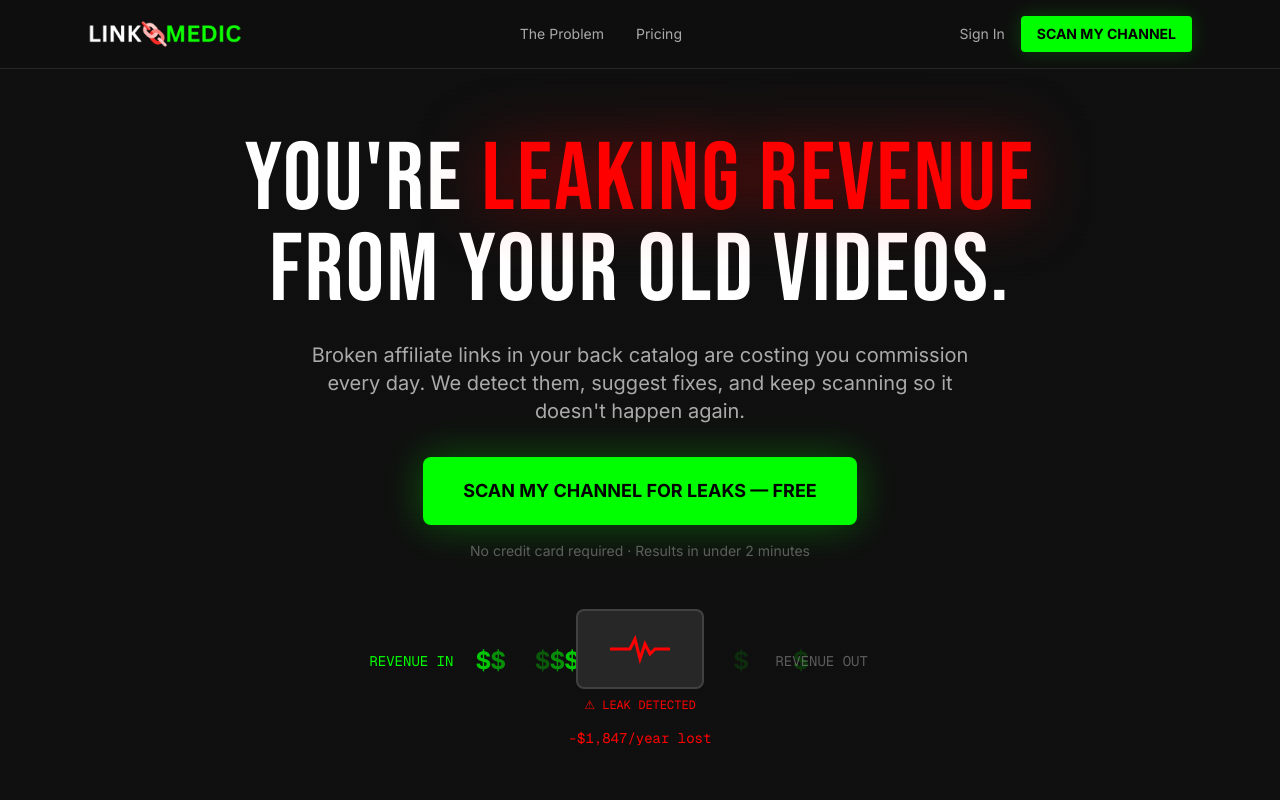
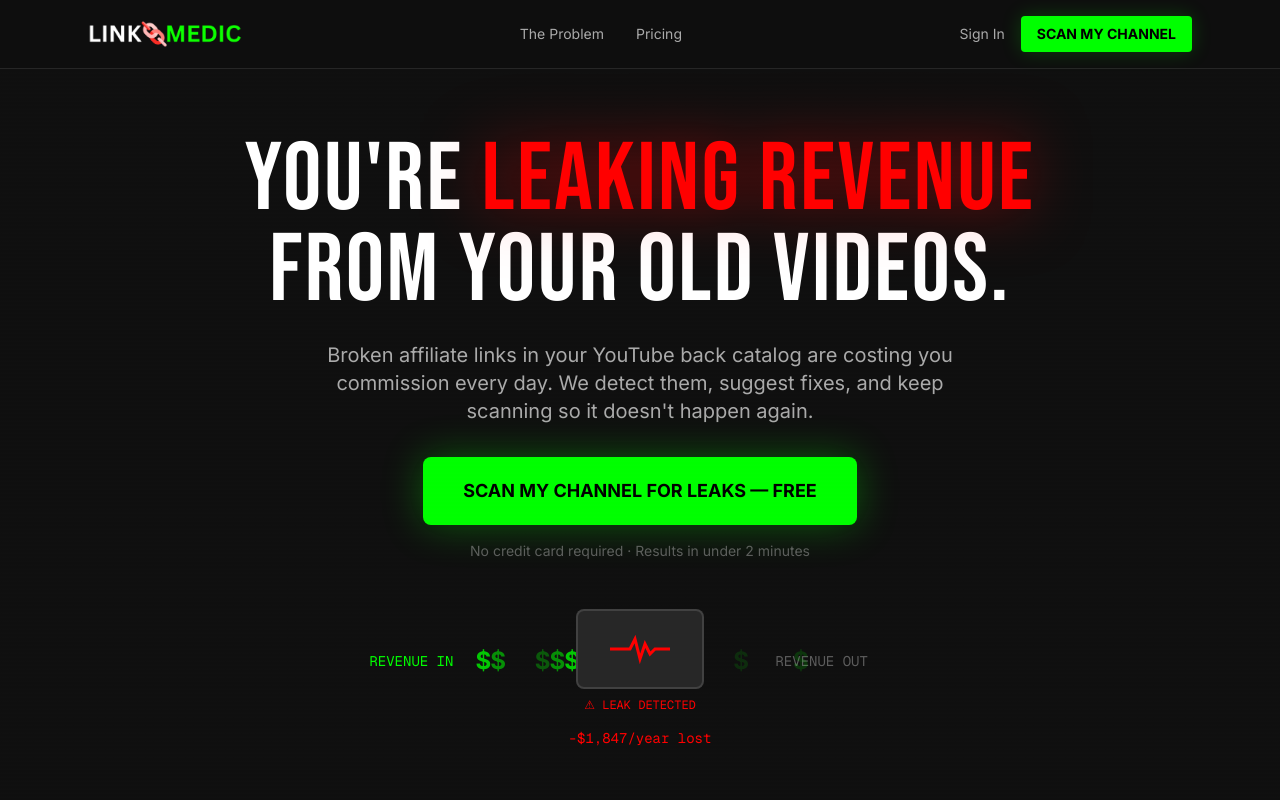
Before and after one commit to talisaineskye-lang/LinkMedic, a Next.js app: page / in a window 1280 px wide. Shown: the top 800 px of the page. Built offline with nearby package versions, Linux system fonts and the light colour scheme; no server answers.

Commit message:
Add Youtube to the landing page

```diff
--- a/src/components/landing/hero.tsx
+++ b/src/components/landing/hero.tsx
@@ -45,7 +45,7 @@ export function Hero() {
             animate={{ opacity: 1 }}
             transition={{ delay: 0.3, duration: 0.6 }}
           >
-            Broken affiliate links in your back catalog are costing you commission every day.
+            Broken affiliate links in your YouTube back catalog are costing you commission every day.
             We detect them, suggest fixes, and keep scanning so it doesn&apos;t happen again.
           </motion.p>
 
```
